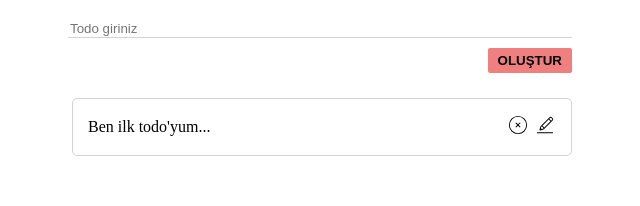
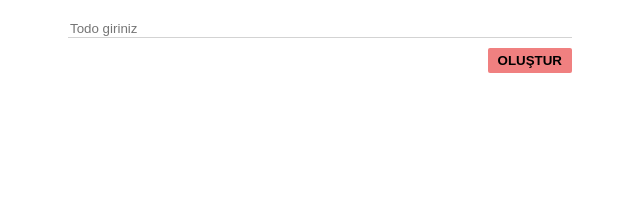
Before and after one commit to Aybuke-Filiz/To-Do-app, a React (Vite) app: page / in a window 1280 px wide. Shown: the top 206 px of the page, without its empty margins (318-958 px from the left). Built offline with nearby package versions, Linux system fonts and the light colour scheme.

Commit message:
todo listeleme

```diff
--- a/src/components/Todo.tsx
+++ b/src/components/Todo.tsx
@@ -1,11 +1,18 @@
 import { CiCircleRemove } from "react-icons/ci";
 import { CiCircleCheck } from "react-icons/ci";
 import { CiEdit } from "react-icons/ci";
-function Todo() {
+import { TodoType } from "../types/Types";
+
+interface TodoProps{
+  todoProps:TodoType
+}
+
+function Todo({todoProps}:TodoProps) {
+  const{id,content}=todoProps;
   return (
     <div style={{display:"flex",flexDirection:"row",alignItems:"center",justifyContent:"space-between",border:"1px solid lightgrey",
     padding:"15px",marginTop:"25px",borderRadius:"5px"}}>
-    <div>Ben ilk todo'yum...</div>
+    <div>{content}</div>
       <div>
       <CiCircleRemove className="icons" style={{marginRight:"5px"}}/>
       <CiEdit className="icons"/>
--- a/src/components/TodoList.tsx
+++ b/src/components/TodoList.tsx
@@ -1,10 +1,17 @@
+import { useSelector } from "react-redux"
 import Todo from "./Todo"
+import { RootState } from "../redux/store"
+import { TodoType } from "../types/Types"
 
 
 function TodoList() {
+  const{todos}=useSelector((state:RootState)=>state.todo)
   return (
     <div>
-        <Todo/>
+      {todos&&todos.map((todo:TodoType)=>(
+        <Todo key={todo.id} todoProps={todo}/>
+      ))}
+
     </div>
   )
 }
```
